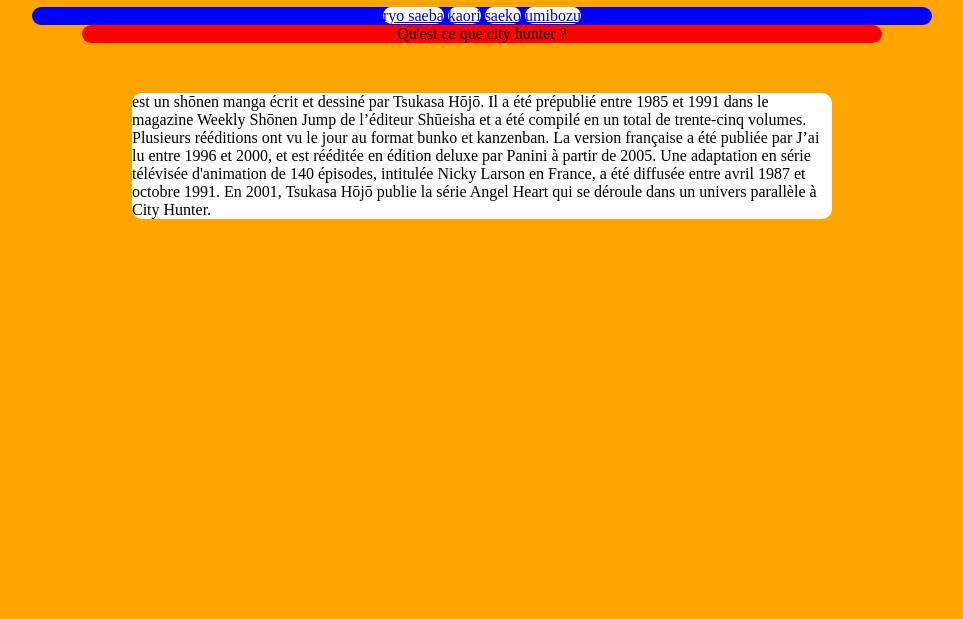
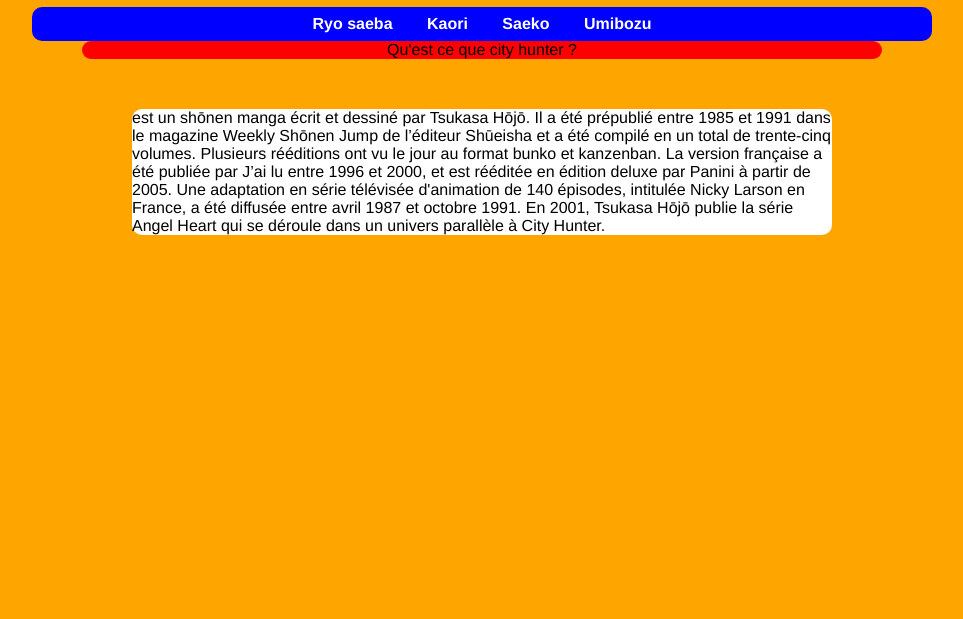
Before and after one commit to ryhofox/ryhofox.github.io, a plain HTML site: page index.html in a window 1280 px wide. Shown: the part 181-800 px from the top of the page, without its empty margins (158-1121 px from the left). Drawn offline with nearby package versions, Linux system fonts and the light colour scheme.

Commit message:
Fix link buttons with css.

```diff
--- a/css/style.css
+++ b/css/style.css
@@ -1,6 +1,10 @@
+@import url('https://fonts.googleapis.com/css?family=Arimo:400,700');
+
 html {
+	font-family: 'Arimo', sans-serif;
 	background: orange;
 }
+
 #blocpage {
 	padding: 100px;
 	width: 900px;
@@ -13,9 +17,18 @@ background-color: green;
 	text-align: center;
 }
 
-a{
-background-color: white;
-border-radius: 10px;
+.navbar > a, .navbar > a:visited, .navbar > a:link {
+	display: inline-block;
+	font-size: 16px;
+	font-weight: bold;
+	text-decoration: none;
+	padding: 8px 15px;
+	color: white;
+	transition: color 125ms;
+}
+
+.navbar > a:hover, .navbar > a:visited:hover, .navbar > a:link:hover {
+	color: black;
 }
 
 header {
--- a/index.html
+++ b/index.html
@@ -9,11 +9,11 @@
 <body>
 <div id="blocpage">
 	<h1> city hunter </h1>
-	<nav>
-	<a href="perso/ryo.html">ryo saeba</a>
-	<a href="perso/kaori.html">kaori</a>
-	<a href="perso/saeko.html">saeko</a>
-	<a href="perso/umibozu.html">umibozu</a>
+	<nav class="navbar">
+  	<a href="perso/ryo.html">Ryo saeba</a>
+  	<a href="perso/kaori.html">Kaori</a>
+  	<a href="perso/saeko.html">Saeko</a>
+  	<a href="perso/umibozu.html">Umibozu</a>
 	</nav>
 <header>
 	Qu'est ce que city hunter ?
```
Lines whose indentation alone changed are shown as unchanged.
